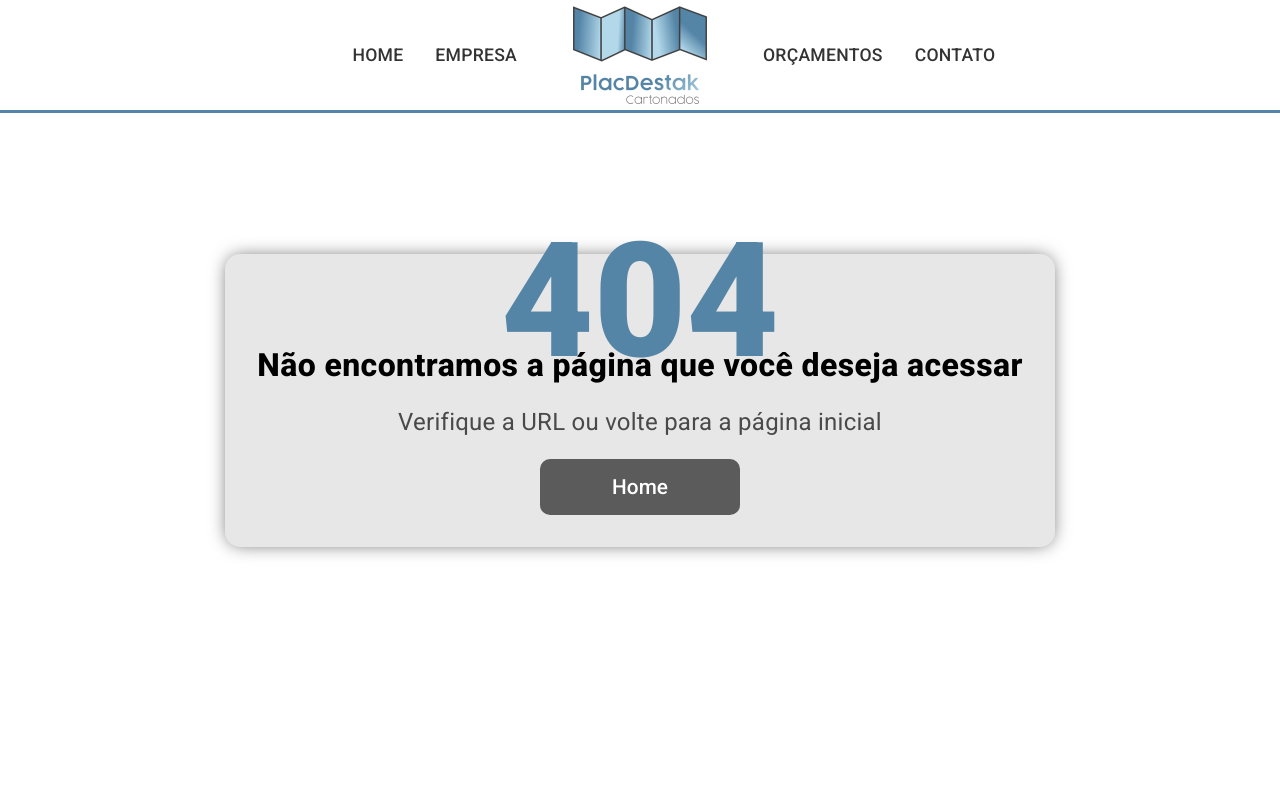
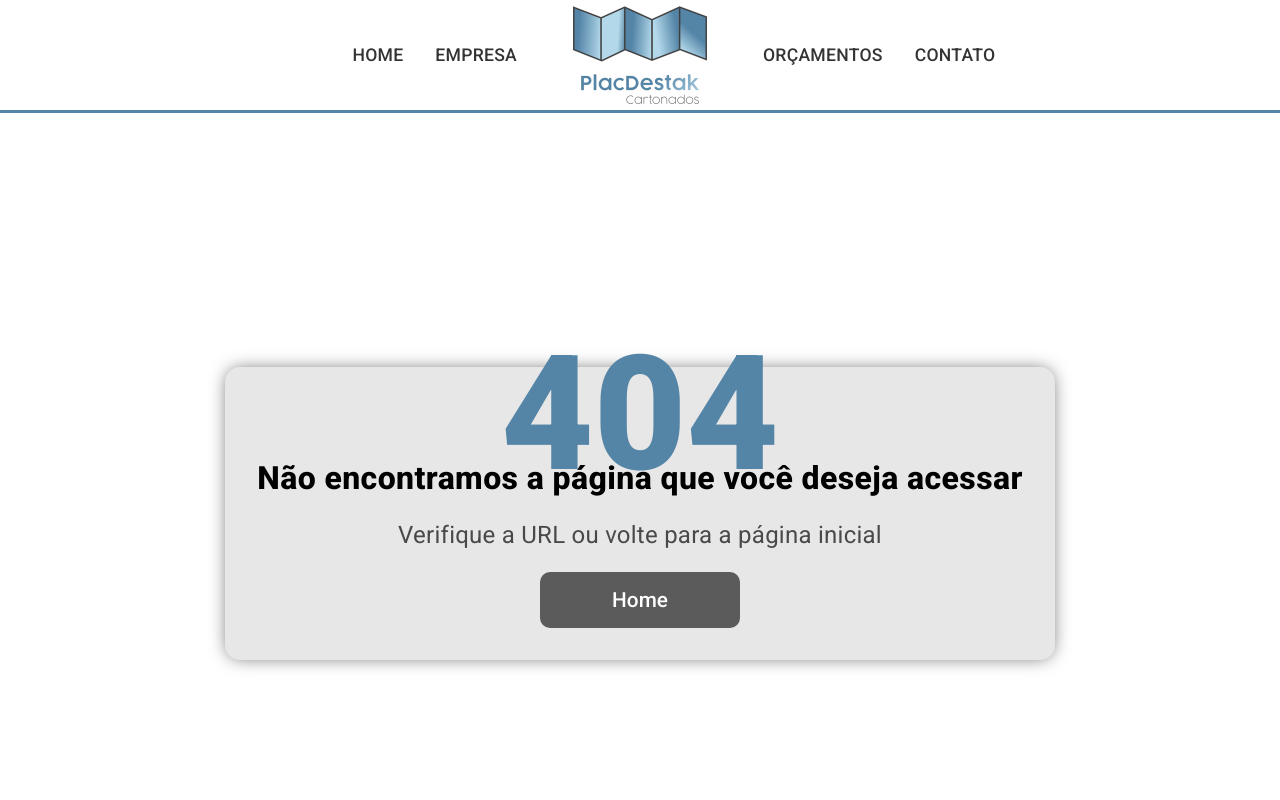
Before and after one commit to ynfleozin/site-placdestak, an Angular app: page /privacidade in a window 1280 px wide. Shown: the top 800 px of the page. Built offline with nearby package versions, Linux system fonts and the light colour scheme; a web font is replaced by a local one.

Commit message:
fix: make header sticky and adjust global height to 100vh

```diff
--- a/src/app/components/header/header.component.scss
+++ b/src/app/components/header/header.component.scss
@@ -2,7 +2,7 @@
 
 :host {
   display: block;
-  position: fixed;
+  position: sticky;
   top: 0;
   left: 0;
   width: 100%;
--- a/src/styles.scss
+++ b/src/styles.scss
@@ -4,12 +4,19 @@
 
 @import '@angular/material/prebuilt-themes/indigo-pink.css';
 
-*{
+* {
   margin: 0;
   padding: 0;
   box-sizing: border-box;
   font-family: "Roboto", sans-serif;
 }
 
-html, body { height: 100%; }
-body { margin: 0; font-family: Roboto, "Helvetica Neue", sans-serif; }
+html,
+body {
+  min-height: 100vh;
+}
+
+body {
+  margin: 0;
+  font-family: Roboto, "Helvetica Neue", sans-serif;
+}
```
